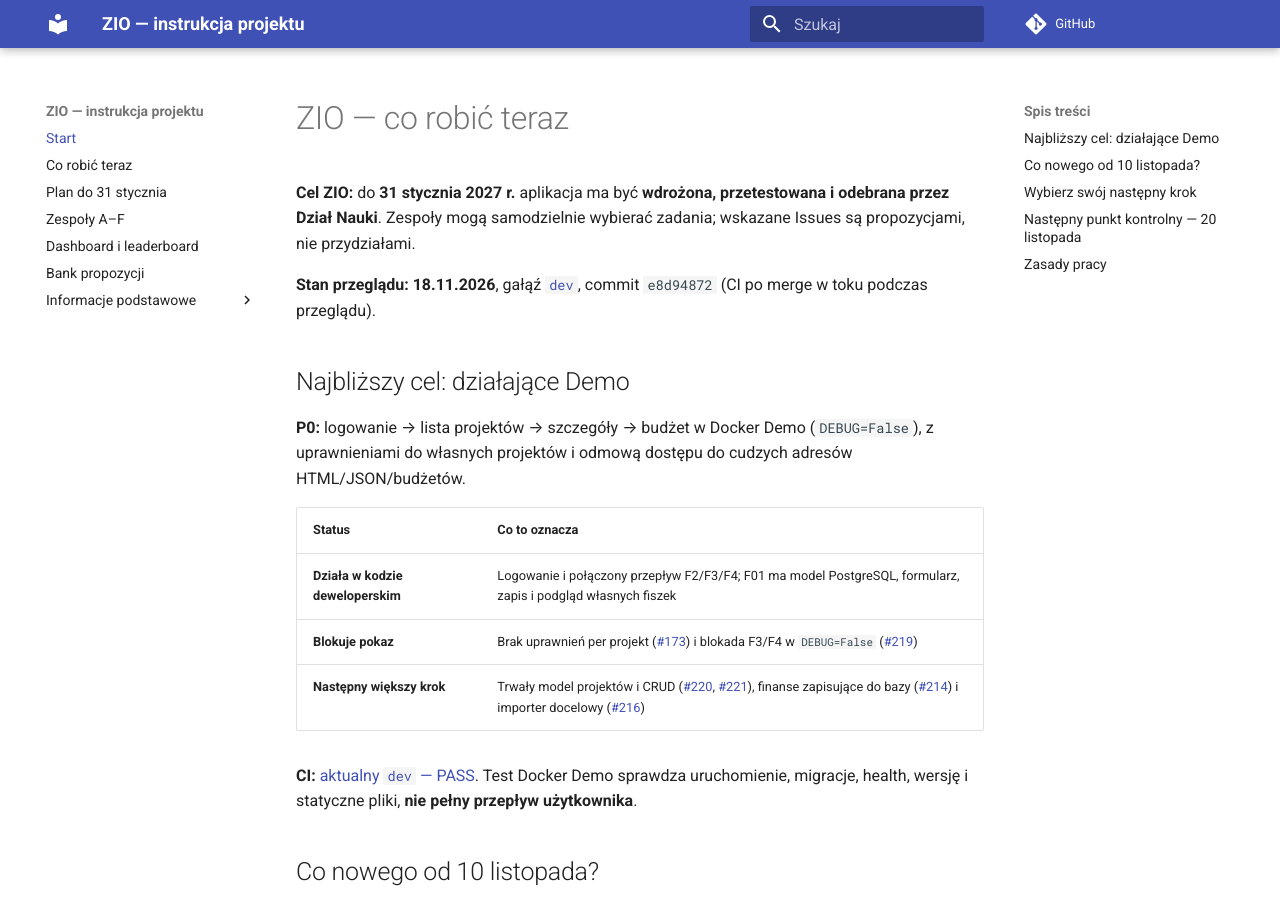
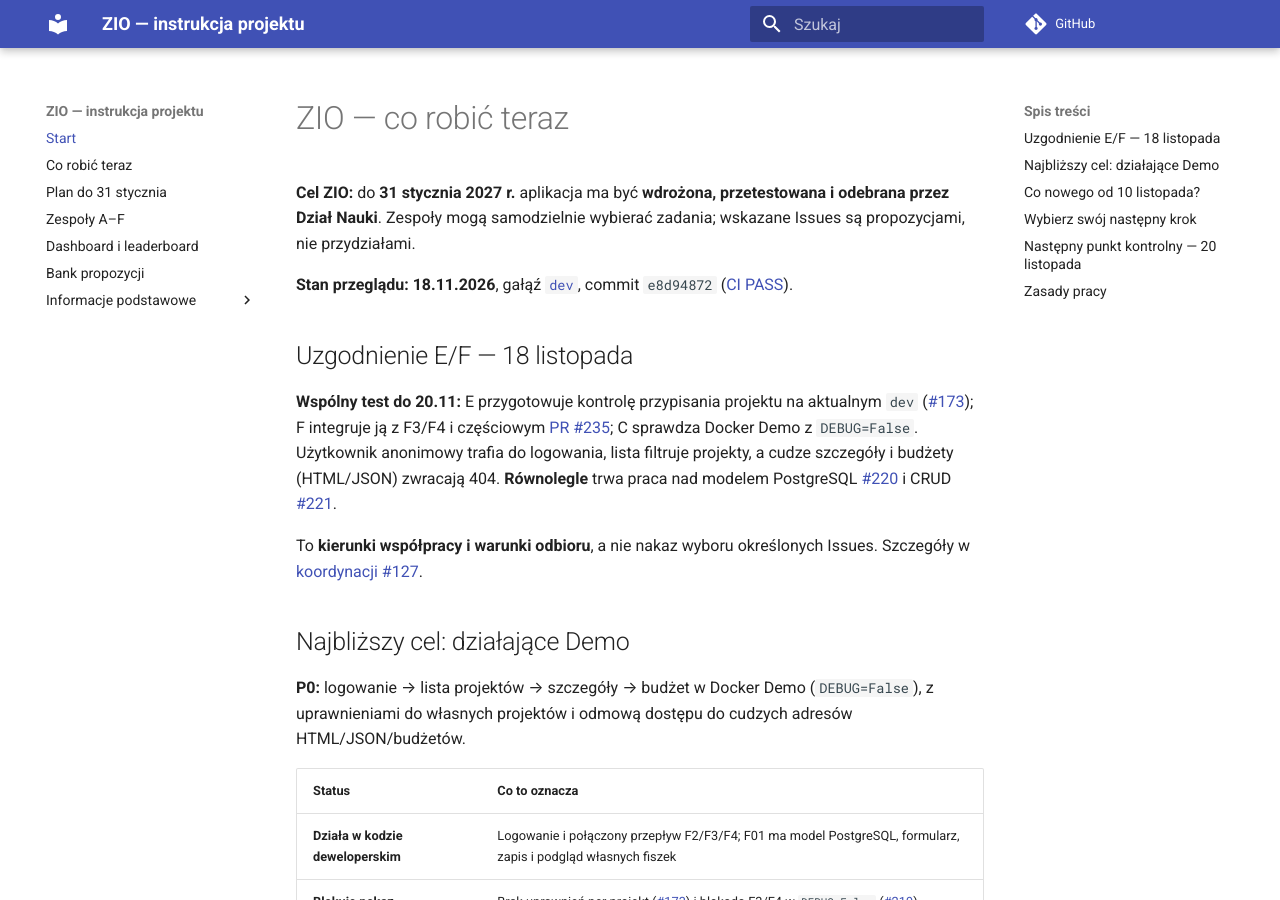
Before and after one commit to zio-wi-pb-mc/pb-science-office-manual, an MkDocs documentation site: the page built from manual/index.md, in a window 1280 px wide and 900 px high. Built offline with MkDocs 1.6.1 and Material for MkDocs 9.7.7, drawn with Linux system fonts in a browser that asks for light colours; comment, search, counter and statistics services are not loaded.

Commit message:
docs: align live CI and E/F coordination at 18 Nov

```diff
--- a/manual/index.md
+++ b/manual/index.md
@@ -2,7 +2,13 @@
 
 **Cel ZIO:** do **31 stycznia 2027 r.** aplikacja ma być **wdrożona, przetestowana i odebrana przez Dział Nauki**. Zespoły mogą samodzielnie wybierać zadania; wskazane Issues są propozycjami, nie przydziałami.
 
-**Stan przeglądu: 18.11.2026**, gałąź [`dev`](https://github.com/zio-wi-pb-mc/pb-science-office/tree/dev), commit `e8d94872` (CI po merge w toku podczas przeglądu).
+**Stan przeglądu: 18.11.2026**, gałąź [`dev`](https://github.com/zio-wi-pb-mc/pb-science-office/tree/dev), commit `e8d94872` ([CI PASS](https://github.com/zio-wi-pb-mc/pb-science-office/actions/runs/44258929850)).
+
+## Uzgodnienie E/F — 18 listopada
+
+**Wspólny test do 20.11:** E przygotowuje kontrolę przypisania projektu na aktualnym `dev` ([#173](https://github.com/zio-wi-pb-mc/pb-science-office/issues/173)); F integruje ją z F3/F4 i częściowym [PR #235](https://github.com/zio-wi-pb-mc/pb-science-office/pull/235); C sprawdza Docker Demo z `DEBUG=False`. Użytkownik anonimowy trafia do logowania, lista filtruje projekty, a cudze szczegóły i budżety (HTML/JSON) zwracają 404. **Równolegle** trwa praca nad modelem PostgreSQL [#220](https://github.com/zio-wi-pb-mc/pb-science-office/issues/220) i CRUD [#221](https://github.com/zio-wi-pb-mc/pb-science-office/issues/221).
+
+To **kierunki współpracy i warunki odbioru**, a nie nakaz wyboru określonych Issues. Szczegóły w [koordynacji #127](https://github.com/zio-wi-pb-mc/pb-science-office/issues/127).
 
 ## Najbliższy cel: działające Demo
 
@@ -14,7 +20,7 @@
 | **Blokuje pokaz** | Brak uprawnień per projekt ([#173](https://github.com/zio-wi-pb-mc/pb-science-office/issues/173)) i blokada F3/F4 w `DEBUG=False` ([#219](https://github.com/zio-wi-pb-mc/pb-science-office/issues/219)) |
 | **Następny większy krok** | Trwały model projektów i CRUD ([#220](https://github.com/zio-wi-pb-mc/pb-science-office/issues/220), [#221](https://github.com/zio-wi-pb-mc/pb-science-office/issues/221)), finanse zapisujące do bazy ([#214](https://github.com/zio-wi-pb-mc/pb-science-office/issues/214)) i importer docelowy ([#216](https://github.com/zio-wi-pb-mc/pb-science-office/issues/216)) |
 
-**CI:** [aktualny `dev` — PASS](https://github.com/zio-wi-pb-mc/pb-science-office/actions/runs/). Test Docker Demo sprawdza uruchomienie, migracje, health, wersję i statyczne pliki, **nie pełny przepływ użytkownika**.
+**CI:** [aktualny `dev` — PASS](https://github.com/zio-wi-pb-mc/pb-science-office/actions/runs/44258929850). Test Docker Demo sprawdza uruchomienie, migracje, health, wersję i statyczne pliki, **nie pełny przepływ użytkownika**.
 
 ## Co nowego od 10 listopada?
 
```
